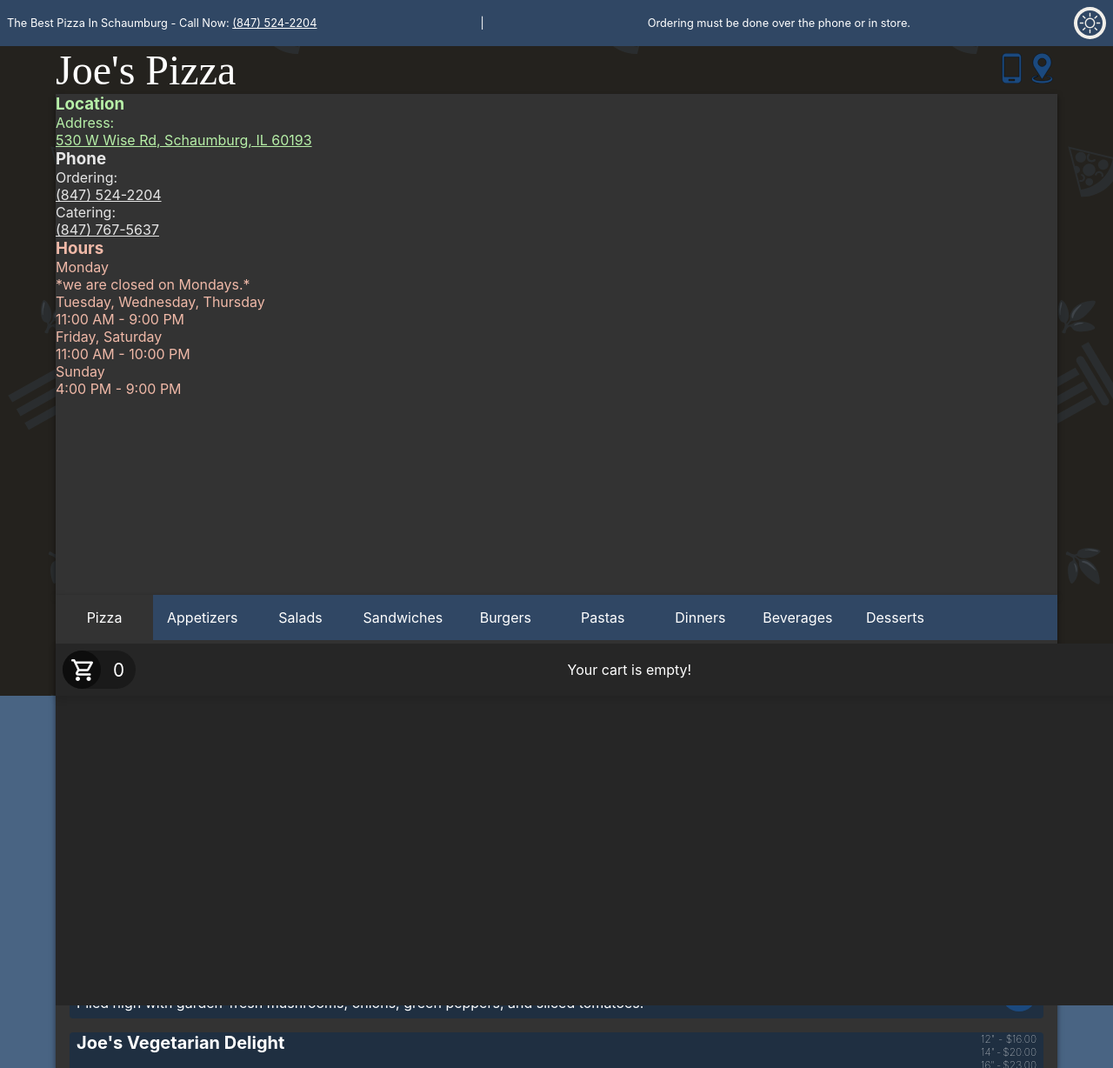
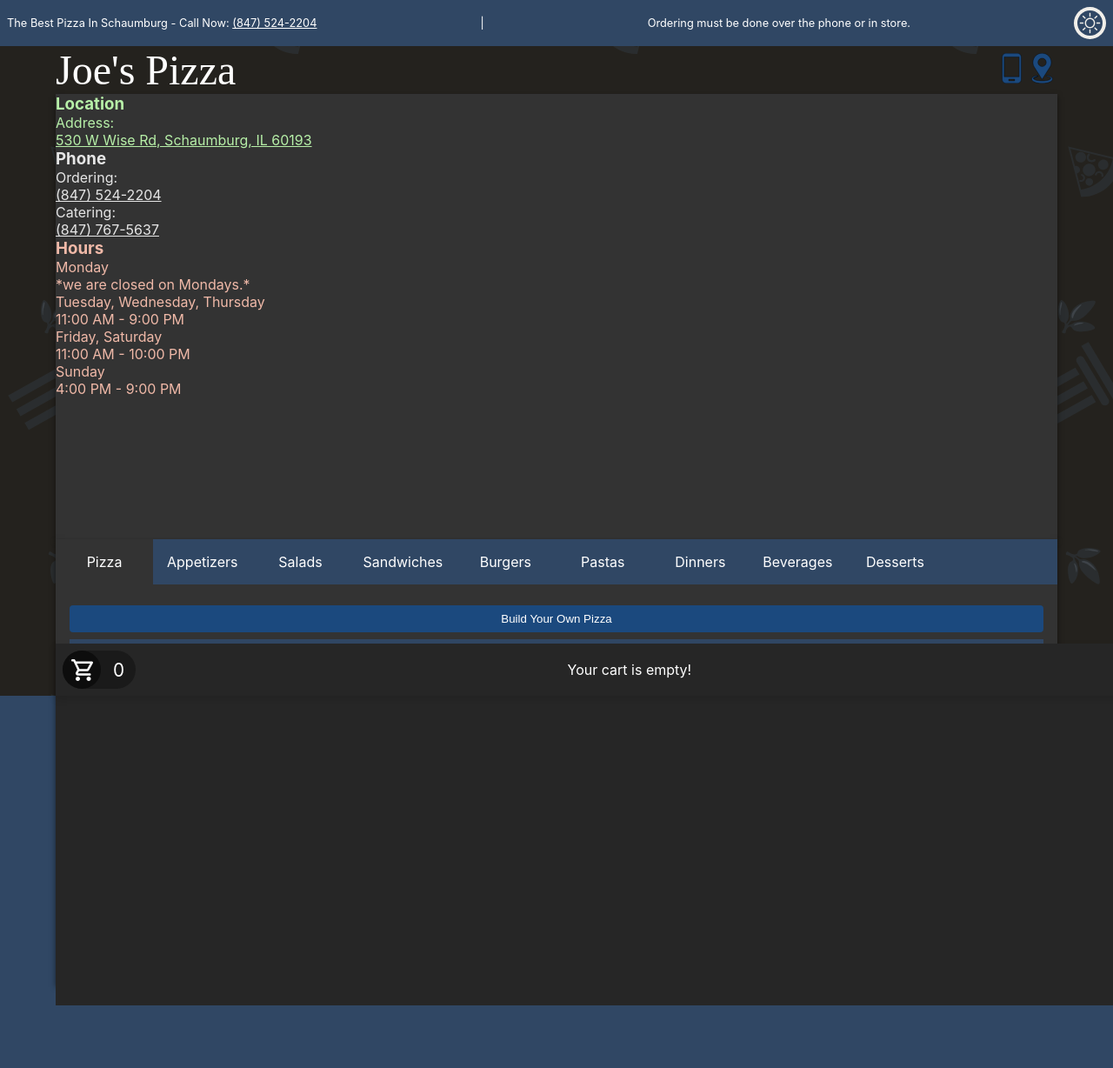
Before and after one commit to ianstreator/joes-pizza, a Next.js app: page / in a window 1280 px wide. Shown: the top 1228 px of the page at 87% size. After the commit the page ends 1156 px from the top, so only its background shows below. Built offline with nearby package versions, Linux system fonts and the light colour scheme; a web font is replaced by a local one.

Commit message:
adjusting app layout sizing for mobile.

```diff
--- a/src/styles/global.scss
+++ b/src/styles/global.scss
@@ -39,7 +39,7 @@ body {
   margin: 0;
   font-family: -apple-system, BlinkMacSystemFont, Segoe UI, Roboto, Oxygen,
     Ubuntu, Cantarell, Fira Sans, Droid Sans, Helvetica Neue, sans-serif;
-  background-color: hsl(212, 28%, 40%);
+  background-color: hsl(213, 35%, 29%);
   color: hsl(0, 0%, 100%);
   height: 100vh;
   max-height: 100vh;
@@ -85,7 +85,7 @@ button {
         height: 100%;
         .main_content_container {
           width: 100%;
-          height: 40rem;
+          min-height: 38rem;
         }
         .view_btn {
           width: 100%;
--- a/src/styles/info.scss
+++ b/src/styles/info.scss
@@ -1,8 +1,8 @@
 .info {
     background-color: var(--backgroundColorOffset);
     color: var(--secondaryColor);
-    min-height: 36rem;
-    max-height: 36rem;
+    min-height: 32rem;
+    max-height: 32rem;
     width: 100%;
     justify-content: space-around;
     box-shadow: 0px 3px 6px 0px hsla(0, 0%, 0%, 0.5);
--- a/src/styles/menu.scss
+++ b/src/styles/menu.scss
@@ -2,8 +2,8 @@
 .menu {
   background-color: var(--backgroundColorOffset);
   color: var(--textColor);
-  min-height: 34rem;
-  max-height: 34rem;
+  min-height: 32rem;
+  max-height: 32rem;
   min-width: 100%;
   max-width: 100%;
   align-items: center;
```
